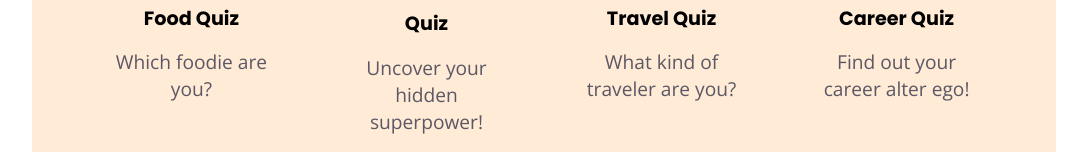
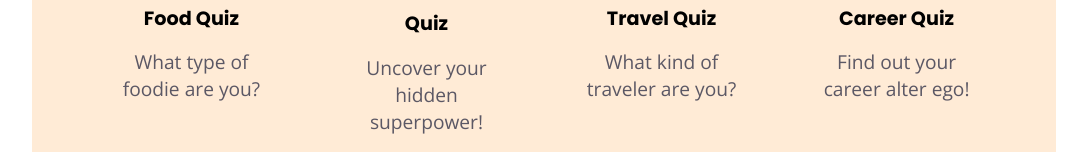
Before and after one commit to mariakontopoulou/personality-test, a plain HTML site: page index.html in a window 1280 px wide. Shown: the part 2806-2958 px from the top of the page, without its empty margins (96-1183 px from the left). Drawn offline with nearby package versions, Linux system fonts and the light colour scheme.

Commit message:
Update index.html

```diff
--- a/index.html
+++ b/index.html
@@ -93,7 +93,7 @@
           <button class="quiz-card" id="quiz-food" type="button">
             <img src="images/food.png" alt="food_png">
             <h3 class="quiz-card-title">Food Quiz</h3>
-            <p class="quiz-card-desc">Which foodie are you?</p>
+            <p class="quiz-card-desc">What type of foodie are you?</p>
           </button>
           <!--Quiz 2-->
           <button class="quiz-card" id="quiz-superpower" type="button">
@@ -124,4 +124,5 @@
 
     <script src="script.js"></script>
   </body>
+
 </html>
```
